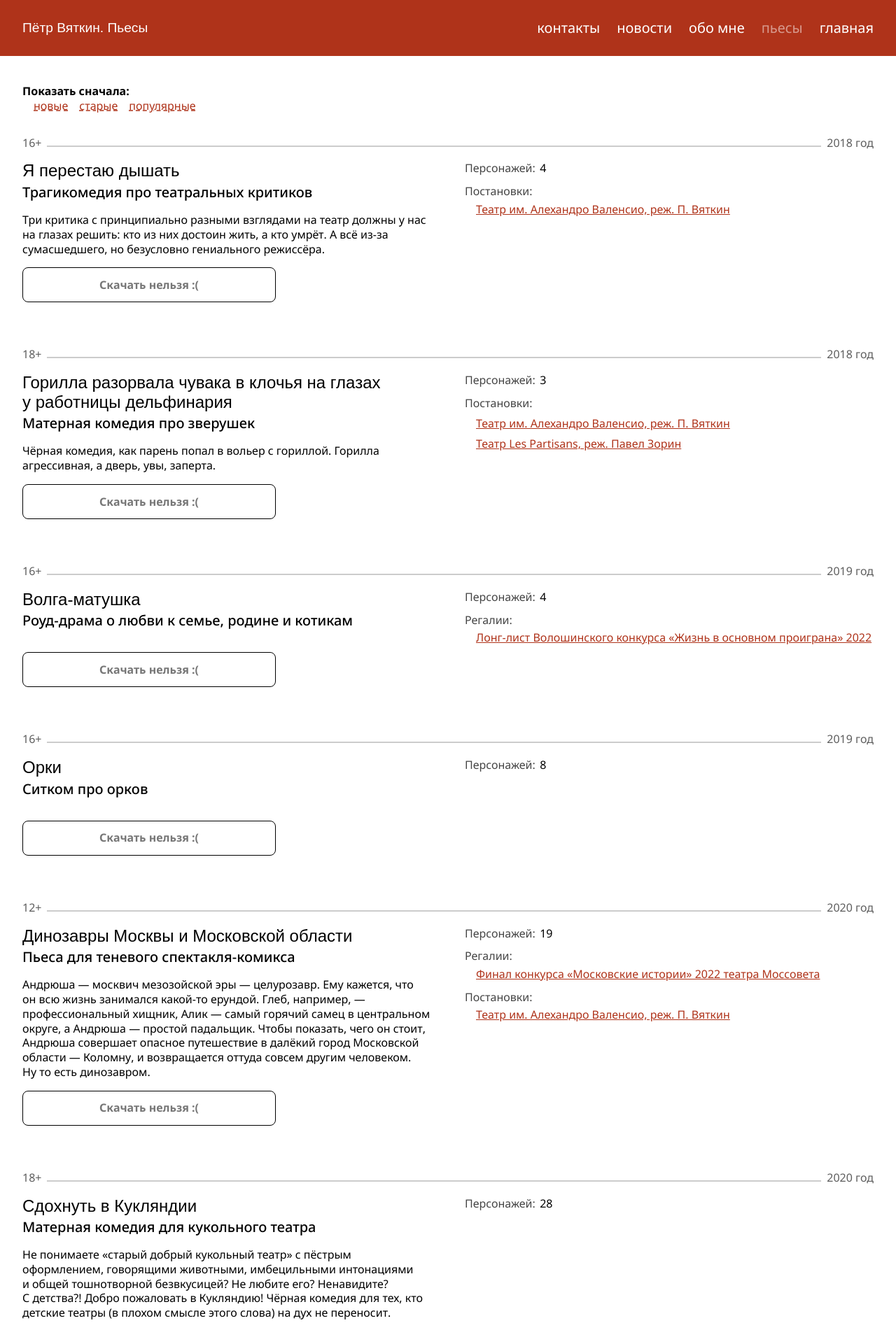
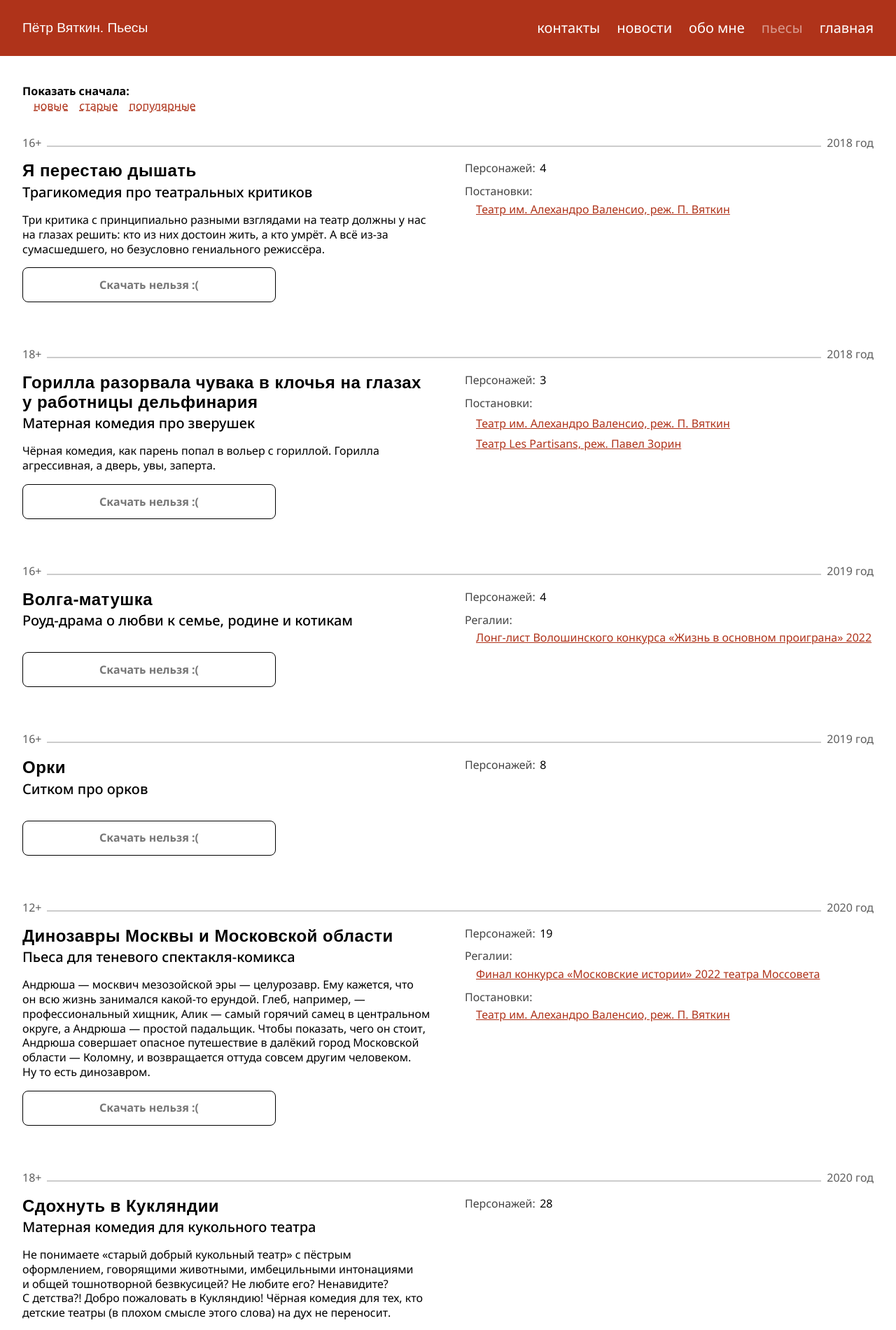
Before and after one commit to 1640max/vyatkin, a Jekyll site: the page built from pieces.html, in a window 1280 px wide. Shown: the top 1901 px of the page at 70% size. Built offline with Jekyll 4.4.1, drawn with Linux system fonts in a browser that asks for light colours; some web fonts are replaced.

Commit message:
Названия пьес пожирнее

```diff
--- a/_sass/pieces/_piece-card.scss
+++ b/_sass/pieces/_piece-card.scss
@@ -66,8 +66,9 @@
 }
 
 .piece-card__title {
-  font: 1.5rem/115% $heading-family;
+  font: 600 1.5rem/115% $heading-family;
   margin: 0;
+  letter-spacing: .02em;
 }
 
 .piece-card__subtitle {
```
